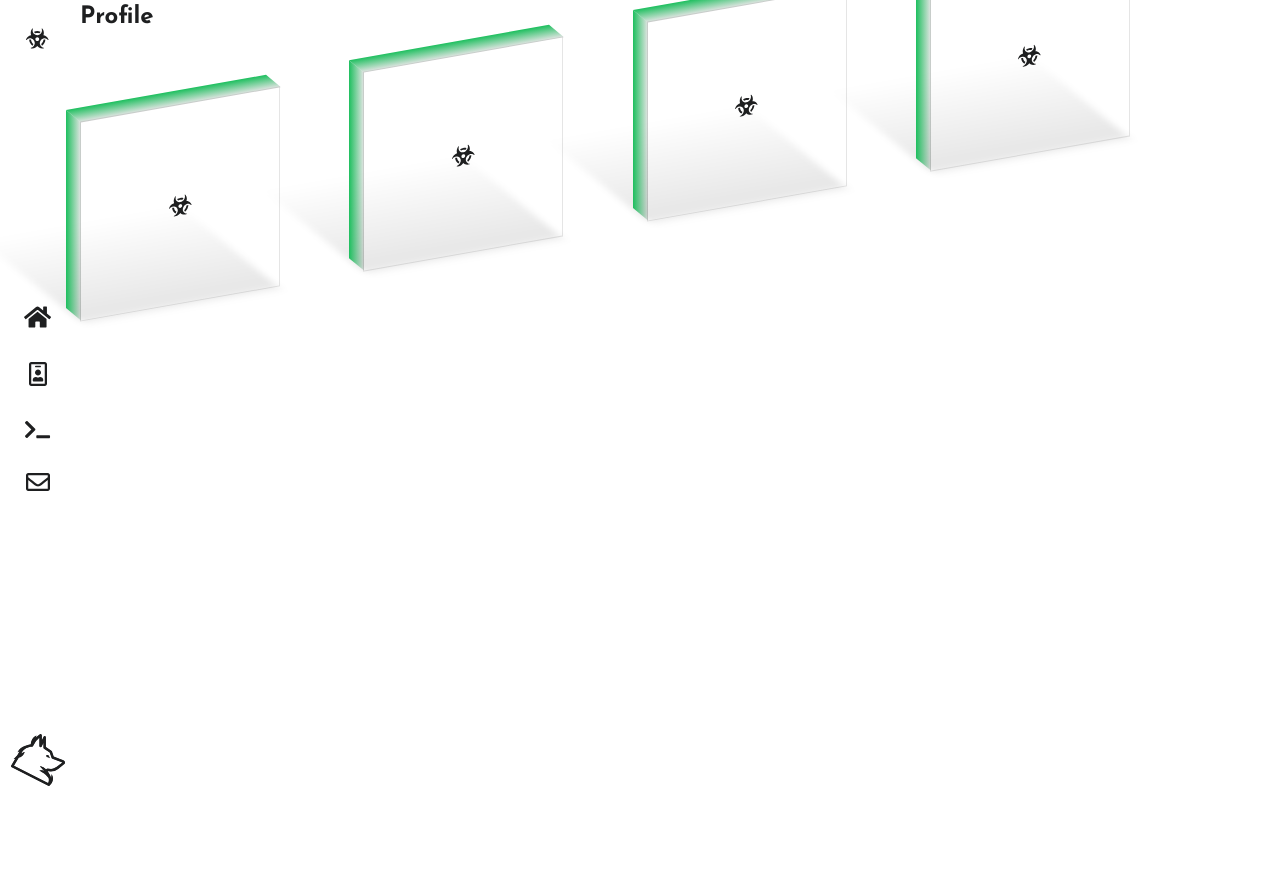
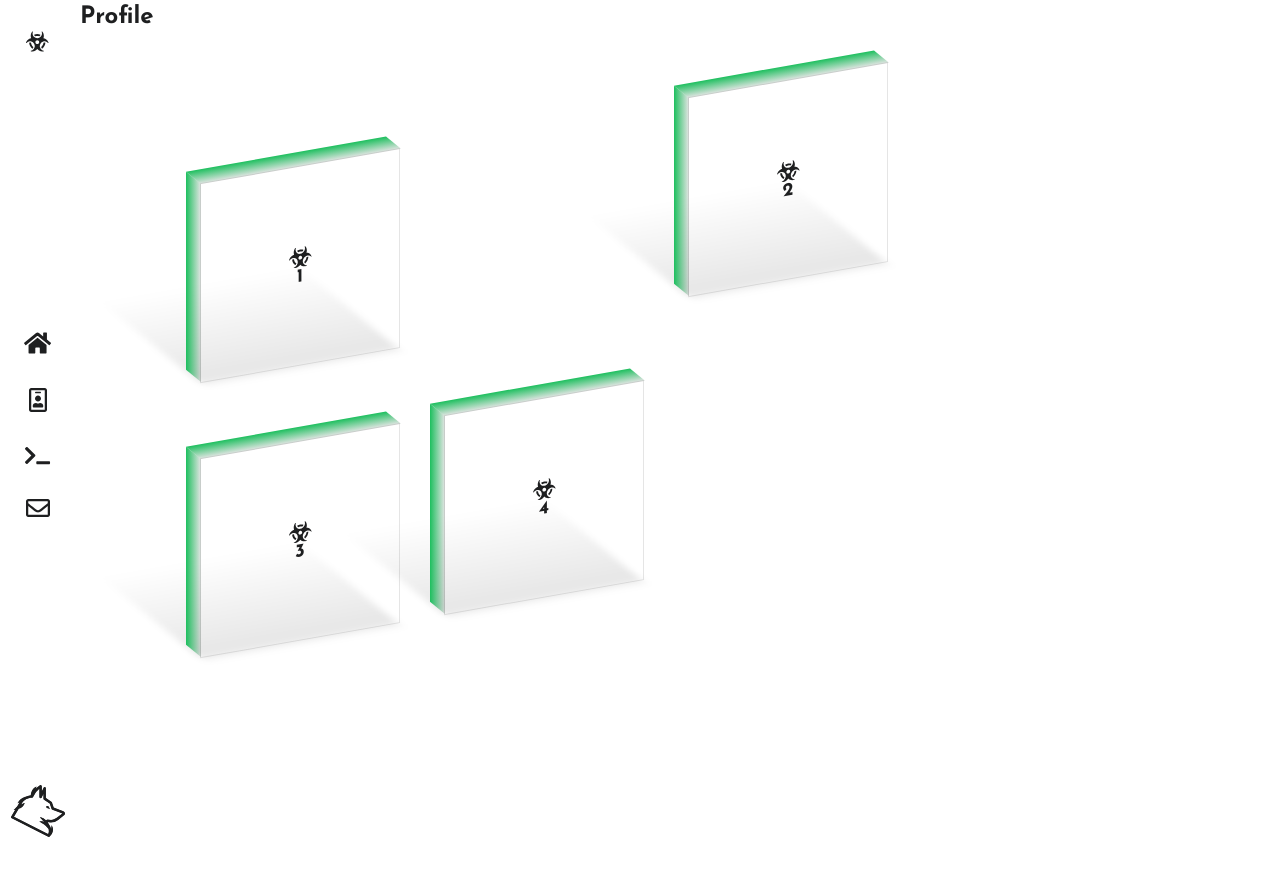
Before and after one commit to wolftrax5/wolftrax5, a React (Create React App) app: page /findme in a window 1280 px wide. Shown: the top 876 px of the page. Before the commit the page ends 800 px from the top, so only its background shows below. Built offline with nearby package versions, Linux system fonts and the light colour scheme.

Commit message:
Add grid layout to cards positions

```diff
--- a/src/pages/Contact/index.js
+++ b/src/pages/Contact/index.js
@@ -9,10 +9,10 @@ export const ContactPage = () => {
       <h1>Profile</h1>
       <p></p>
       <IsometricContainer>
-        <IsometricCard />
-        <IsometricCard />
-        <IsometricCard />
-        <IsometricCard />
+        <IsometricCard title='1' />
+        <IsometricCard title='2' />
+        <IsometricCard title='3' />
+        <IsometricCard title='4' />
       </IsometricContainer>
     </AppLayout>
   );
--- a/src/pages/Contact/styles.js
+++ b/src/pages/Contact/styles.js
@@ -1,9 +1,28 @@
 import styled from 'styled-components';
 
 export const IsometricContainer = styled.div`
-  width: 1050px;
-  display: flex;
-  flex-wrap: wrap;
-  justify-content: space-between;
+  width: 80%;
+  margin-left: 10%;
+  margin-top: 70px;
+  display: grid;
+  grid-template-columns: repeat(4, 1fr);
+  grid-template-rows: repeat(3, 1fr);
+  grid-row-gap: 75px;
+  grid-column-gap: 20px;
+  justify-items: space-between;
+
   transform: skewY(-10deg);
+
+  & div:nth-child(even) {
+    grid-column-start: 3;
+    grid-row-gap: 1;
+  }
+  & div:nth-child(3n + 1) {
+    grid-column-start: 2;
+    grid-row-gap: 2;
+  }
+  & div:nth-child(odd) {
+    grid-column-start: 1;
+    grid-row-gap: 1;
+  }
 `;
```
